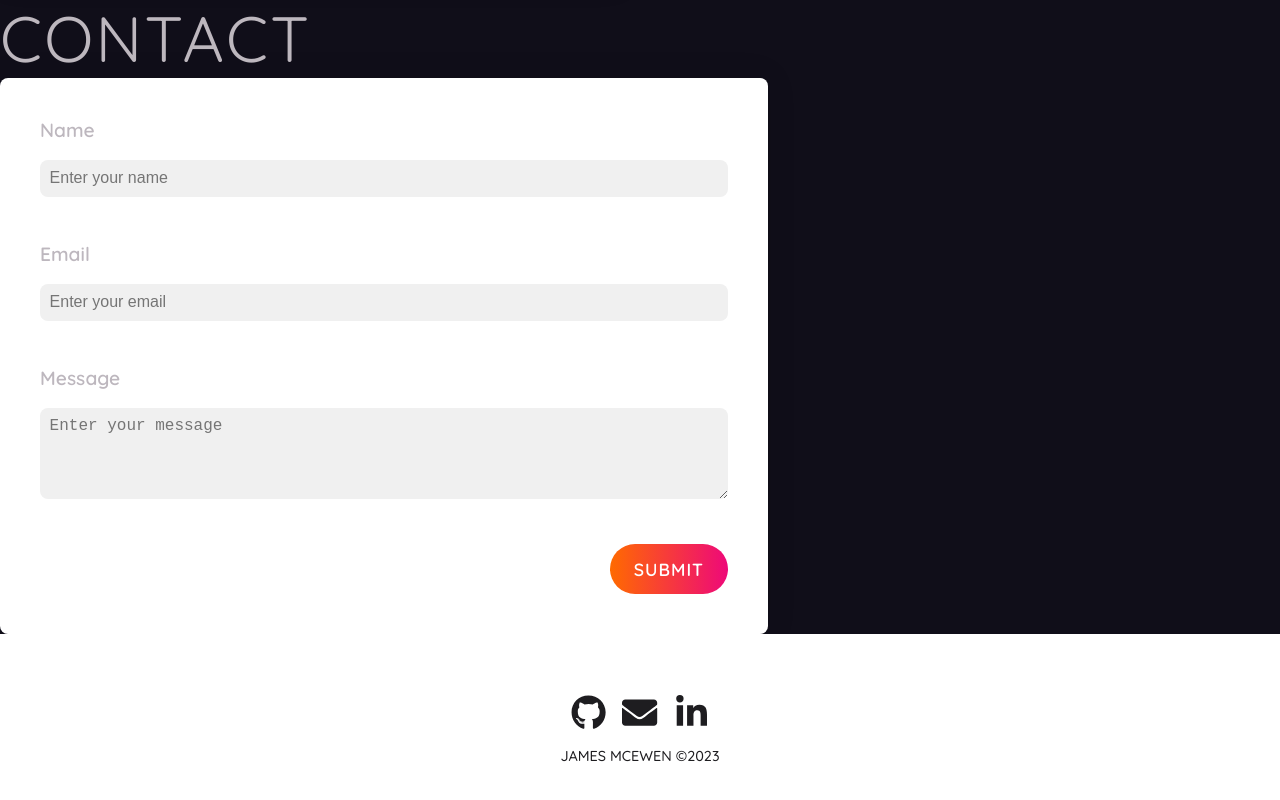
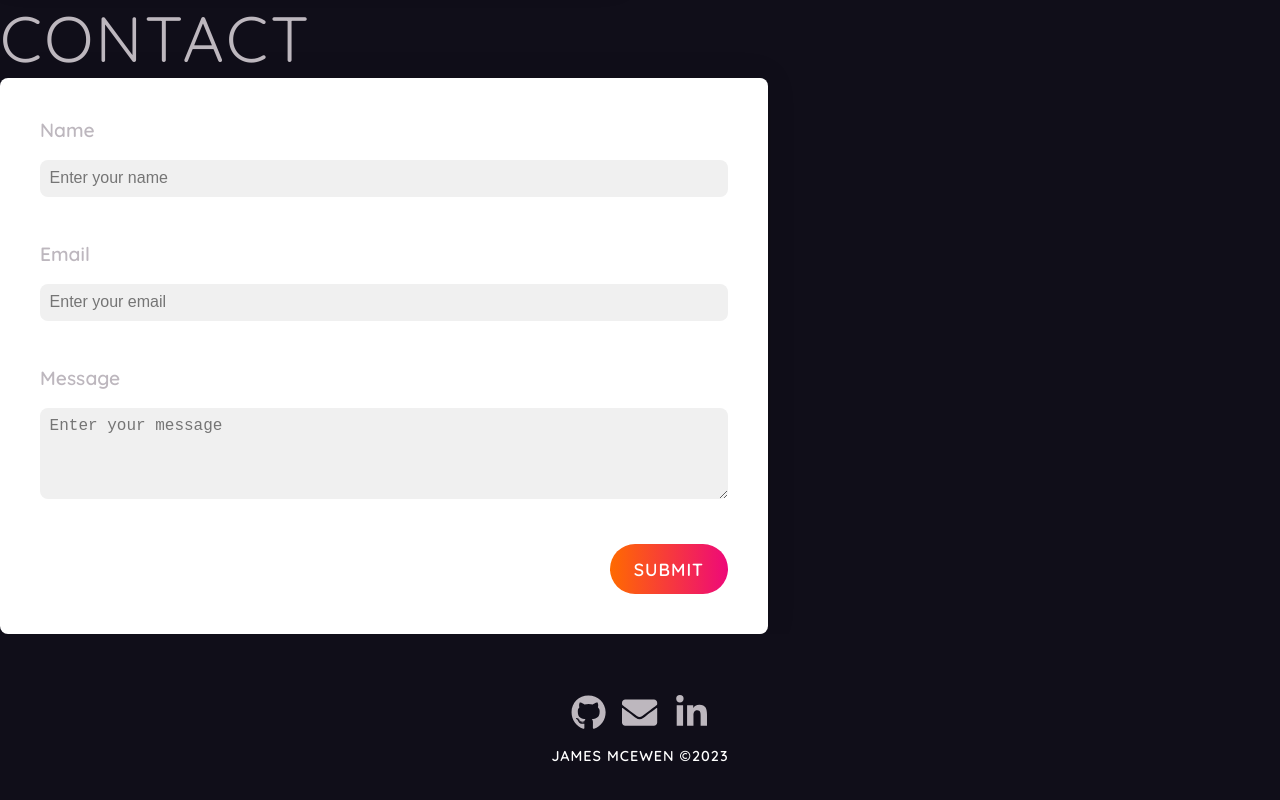
Before and after one commit to jemcewen/portfolio, a React (Create React App) app: page / in a window 1280 px wide. Shown: the part 1716-2516 px from the top of the page. Built offline with nearby package versions, Linux system fonts and the light colour scheme; the HTML template or start-up script is replaced by a standard one.

Commit message:
Change colours

```diff
--- a/src/layout/Footer/Footer.module.css
+++ b/src/layout/Footer/Footer.module.css
@@ -6,8 +6,8 @@
   align-items: center;
   height: 12rem;
   gap: 0.5rem;
-  background-color: white;
-  color: rgb(30, 29, 32);
+  background-color: #100e19;
+  color: #bdb7be;
 }
 
 .socials {
@@ -19,15 +19,17 @@
 
 .icon {
   transition: transform 200ms ease-in-out;
-  color: rgb(30, 29, 32);
 }
 
 .icon:hover {
   transform: scale(1.2);
+  color: white;
 }
 
 .copyright {
   font-size: 0.9rem;
-  font-weight: 500;
+  font-weight: 600;
   text-transform: uppercase;
+  letter-spacing: 1px;
+  color: white;
 }
```
